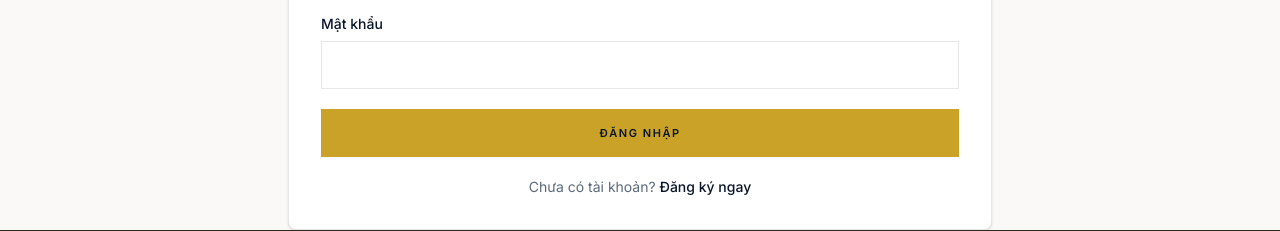
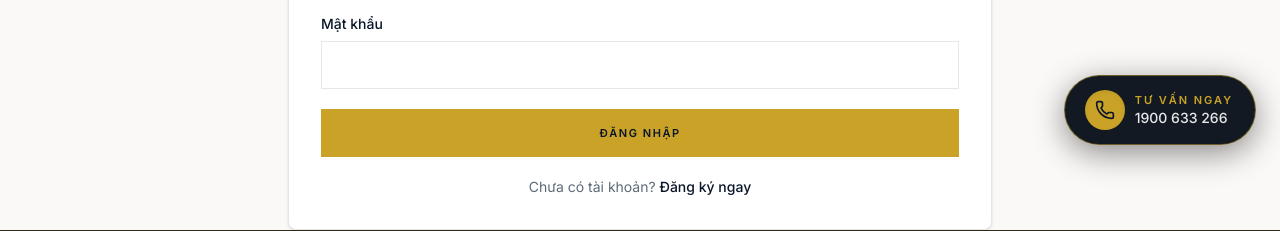
Before and after one commit to juznature2010-cyber/juz-legal, a Next.js app: page /dang-nhap in a window 1280 px wide. Shown: the part 631-862 px from the top of the page. Built offline with nearby package versions, Linux system fonts and the light colour scheme; no server answers; a web font is replaced by a local one.

Commit message:
feat: add floating call-to-action button for instant consultation
Adds a fixed bottom-right button that dials the company hotline 1900 633 266 from every page.

```diff
--- a/src/app/layout.tsx
+++ b/src/app/layout.tsx
@@ -2,6 +2,7 @@ import type { Metadata } from "next";
 import { Cormorant_Garamond, Inter, Playfair_Display } from "next/font/google";
 import { Header } from "@/components/header";
 import { Footer } from "@/components/footer";
+import { FloatingConsultButton } from "@/components/floating-consult-button";
 import { Providers } from "@/components/providers";
 import { siteConfig } from "@/lib/site";
 import { createMetadata } from "@/lib/seo";
@@ -79,6 +80,7 @@ export default function RootLayout({
             {children}
           </main>
           <Footer />
+          <FloatingConsultButton />
         </Providers>
       </body>
     </html>
--- /dev/null
+++ b/src/components/floating-consult-button.tsx
@@ -0,0 +1,31 @@
+import { Phone } from "lucide-react";
+import { siteConfig } from "@/lib/site";
+
+export function FloatingConsultButton() {
+  const telHref = `tel:${siteConfig.phone}`;
+
+  return (
+    <a
+      href={telHref}
+      className="group fixed bottom-5 right-4 z-40 flex items-center gap-2.5 rounded-full border border-gold/50 bg-navy-deep/95 px-4 py-3 text-white shadow-[0_8px_32px_rgb(0_0_0/0.45)] backdrop-blur-md transition-all duration-300 hover:border-gold hover:bg-navy hover:shadow-[0_12px_40px_rgb(201_162_39/0.25)] sm:bottom-6 sm:right-6 sm:px-5 sm:py-3.5"
+      style={{
+        marginBottom: "env(safe-area-inset-bottom)",
+        marginRight: "env(safe-area-inset-right)",
+      }}
+      aria-label={`Tư vấn ngay — gọi ${siteConfig.phoneDisplay}`}
+    >
+      <span className="relative flex h-10 w-10 shrink-0 items-center justify-center rounded-full bg-gold text-navy shadow-inner transition group-hover:scale-105">
+        <Phone className="h-5 w-5" aria-hidden />
+        <span className="absolute inset-0 animate-ping rounded-full bg-gold/25 opacity-60 motion-reduce:animate-none" />
+      </span>
+      <span className="flex flex-col pr-0.5">
+        <span className="text-[10px] font-semibold uppercase tracking-[0.18em] text-gold sm:text-[11px]">
+          Tư vấn ngay
+        </span>
+        <span className="text-xs font-medium text-white/90 sm:text-sm">
+          {siteConfig.phoneDisplay}
+        </span>
+      </span>
+    </a>
+  );
+}
```
